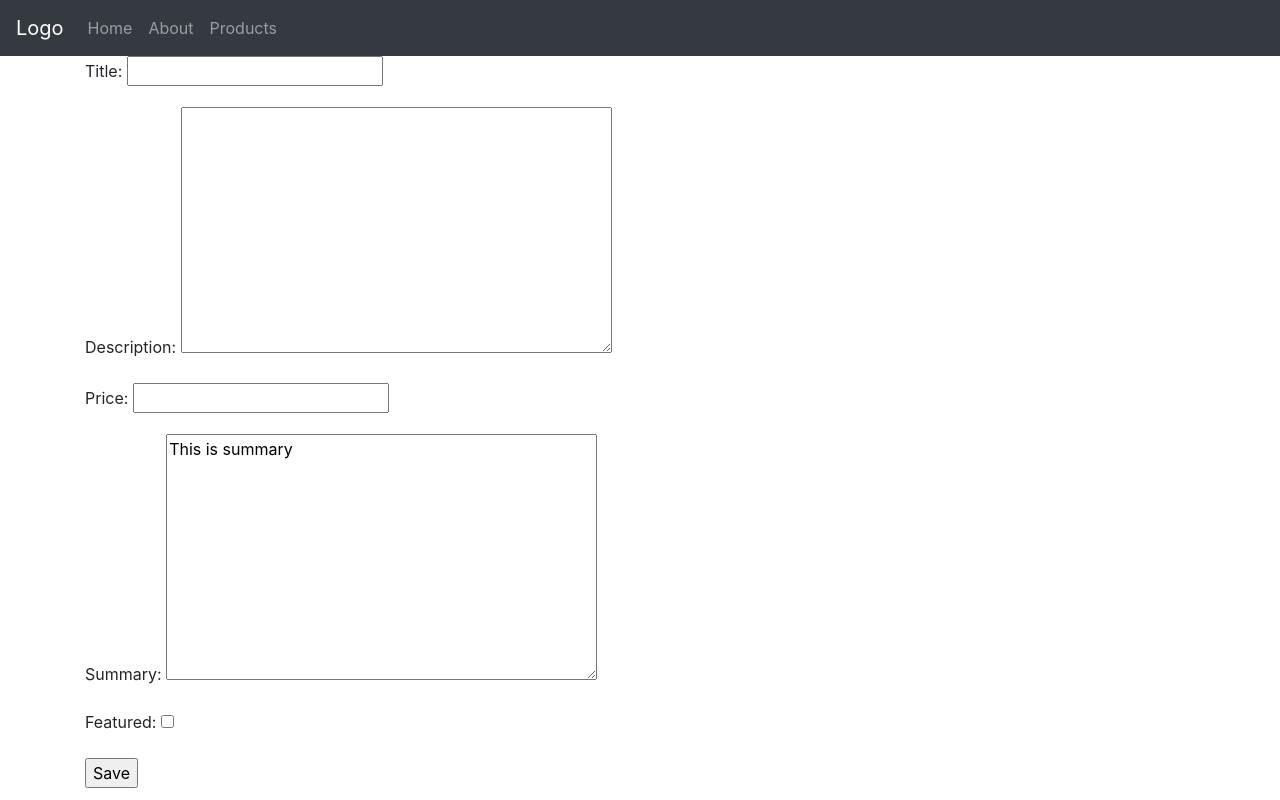
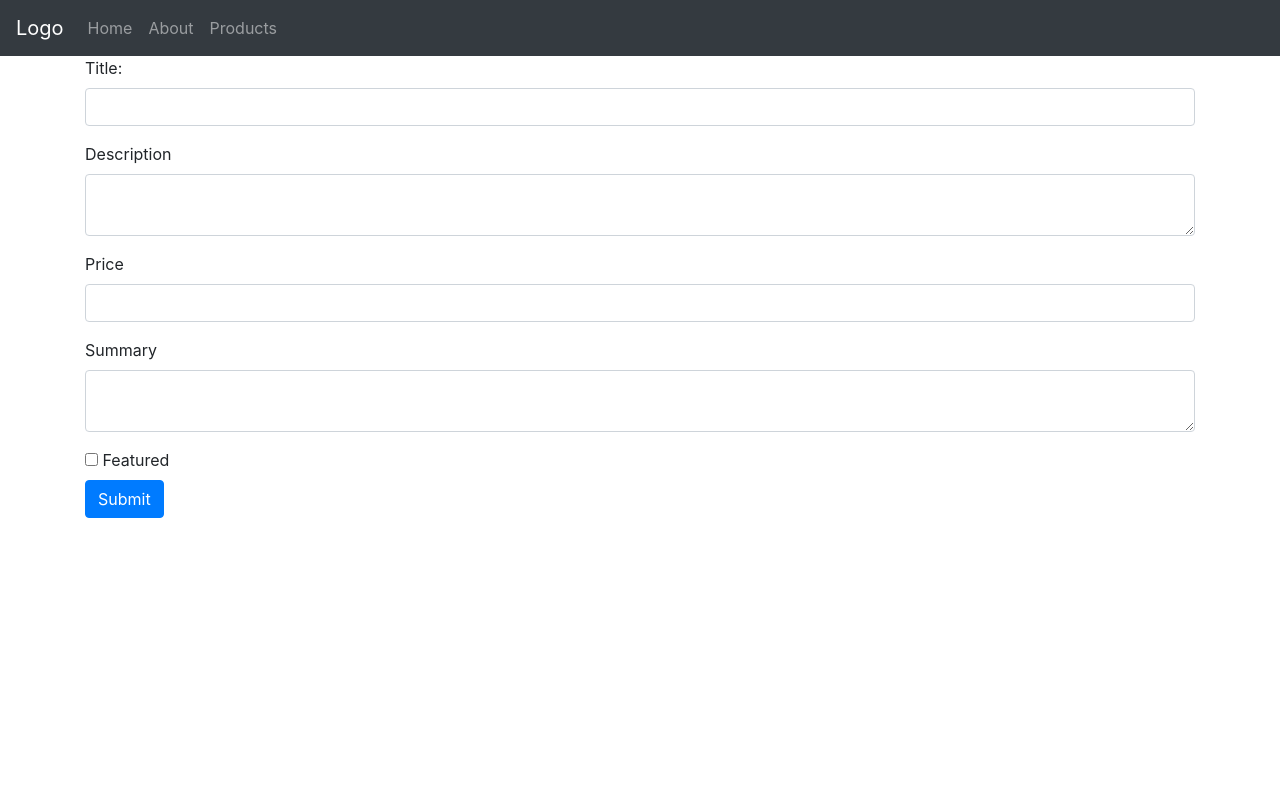
Before and after one commit to SyedShahiq/firstdjangoproject, a Django app: page /add-products in a window 1280 px wide. Run offline with Django 3.2, Linux system fonts and the light colour scheme; some libraries are stand-ins or nearby versions.

Commit message:
Form handling using custom forms

```diff
--- a/src/products/templates/products/product_create.html
+++ b/src/products/templates/products/product_create.html
@@ -2,7 +2,25 @@
 {% block content %}
 <form method="POST">
 	{% csrf_token %}
-	{{form.as_p}}
-	<input type="submit" value="Save"/>
+  <div class="form-group">
+    <label for="title">Title:</label>
+    <input type="text" class="form-control" id="title" name="title" required>
+  </div>
+  <div class="form-group">
+    <label for="Description">Description</label>
+    <textarea class="form-control" name="description"></textarea>
+  </div>
+    <div class="form-group">
+    <label for="price">Price</label>
+    <input type="number" step="0.01" class="form-control" id="price" name="price" required>
+  </div>
+    <div class="form-group">
+    <label for="summary">Summary</label>
+    <textarea type="textarea" class="form-control" id="summary" name="summary" required></textarea>
+  </div>
+  <div class="checkbox">
+    <label><input type="checkbox"> Featured</label>
+  </div>
+  <button type="submit" class="btn btn-primary">Submit</button>
 </form>
 {% endblock %}
--- a/src/products/views.py
+++ b/src/products/views.py
@@ -4,15 +4,26 @@ from .models import products
 from .forms import productForm
 
 # Create your views here.
+# def products_create_view(request):
+# 	form = productForm(request.POST or None)
+# 	if form.is_valid():
+# 		form.save()
+# 	context = {
+# 	'form':form
+# 	}
+# 	return render(request,'products/product_create.html',context)
 def products_create_view(request):
-	form = productForm(request.POST or None)
-	if form.is_valid():
-		form.save()
-	context = {
-	'form':form
-	}
+	if request.method == 'POST':
+		title = request.POST.get('title')
+		description = request.POST.get('description')
+		summary = request.POST.get('summary')
+		price = request.POST.get('price')
+		print(title)
+		products.objects.create(title=title,description=description,summary=summary,price=price)
+		# return http.HttpResponseRedirect('/add-products')
+		# products.objects.create
+	context = {}
 	return render(request,'products/product_create.html',context)
-
 def products_view_page(request):
 	product = products.objects.all()
 	context = {
```
